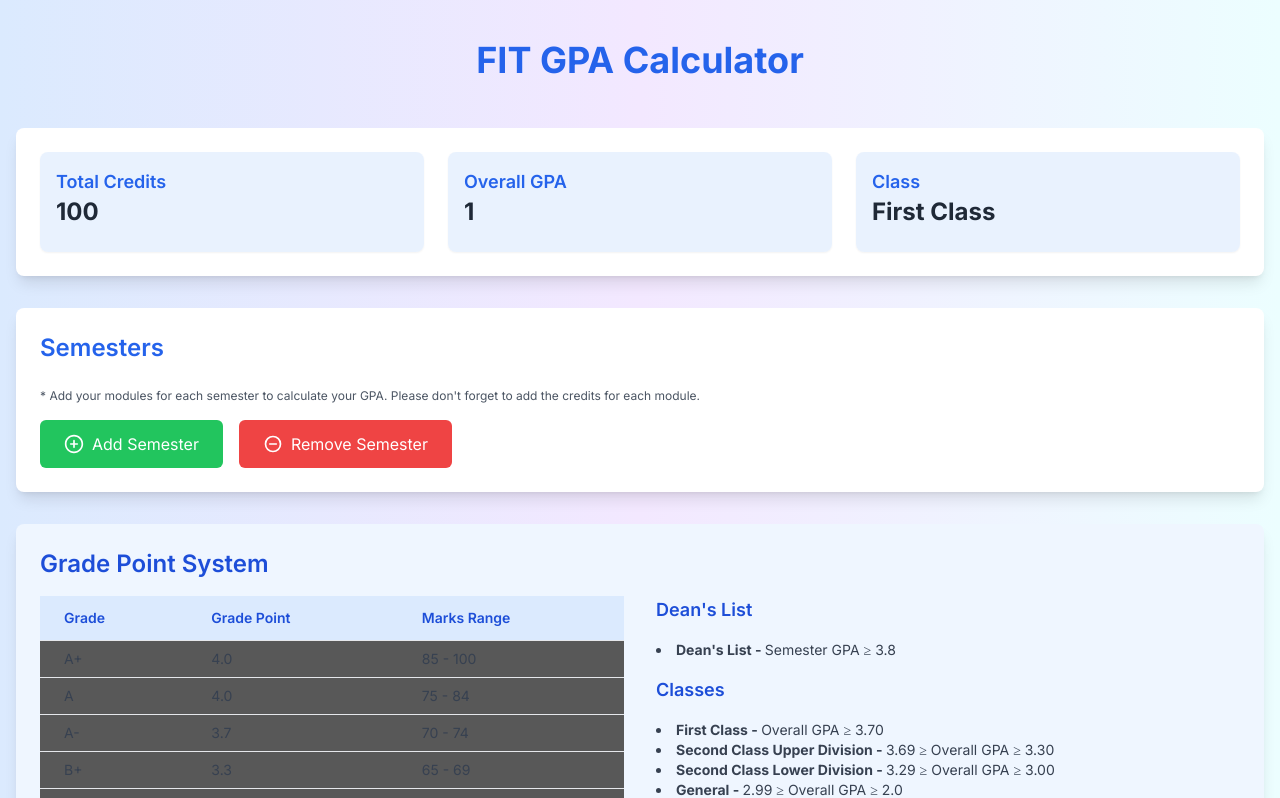
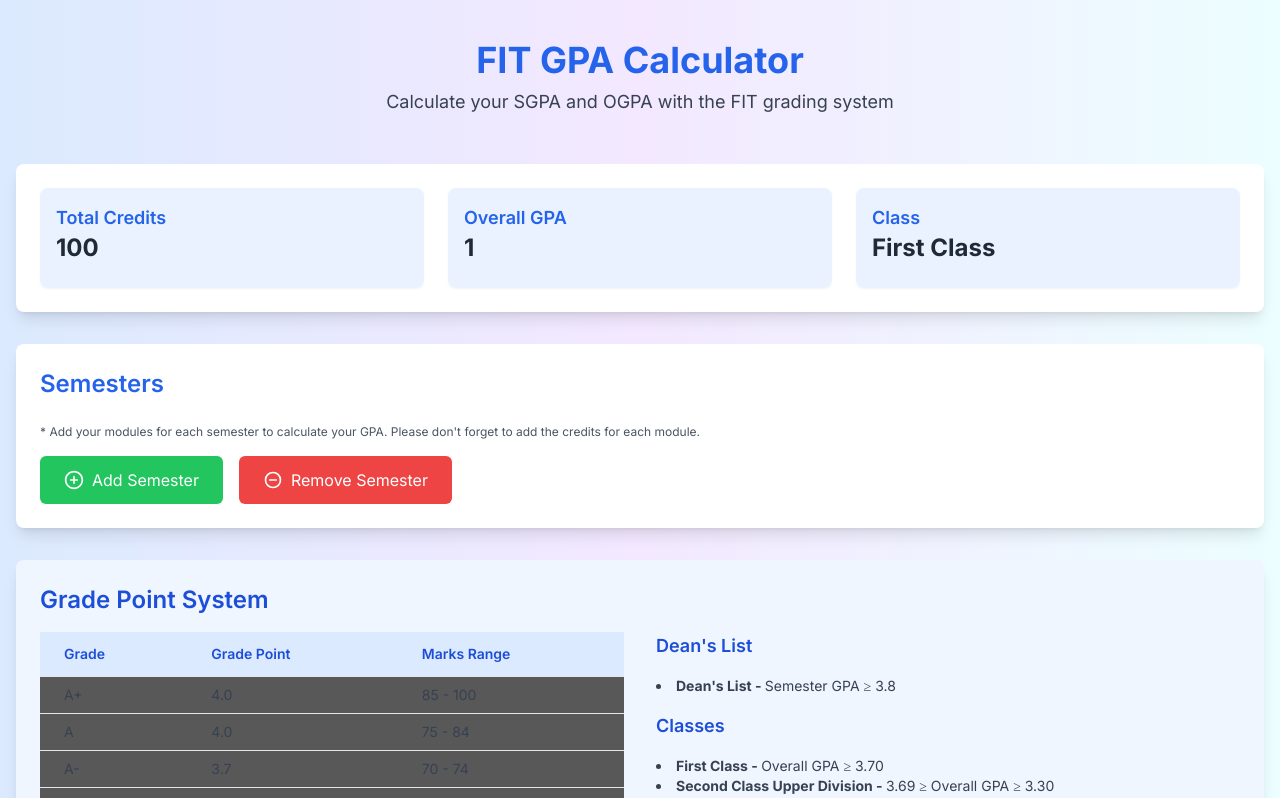
Before and after one commit to IshanHansaka/fit-gpa-calculator, a Next.js app: page / in a window 1280 px wide. Shown: the top 798 px of the page. Built offline with nearby package versions, Linux system fonts and the light colour scheme.

Commit message:
feat: add content

```diff
--- a/app/component/Header.tsx
+++ b/app/component/Header.tsx
@@ -5,7 +5,7 @@ const Header = () => {
         FIT GPA Calculator
       </div>
       <div className="text-sm md:text-lg text-gray-700 dark:text-gray-300">
-
+        Calculate your SGPA and OGPA with the FIT grading system
       </div>
     </header>
   );
```
